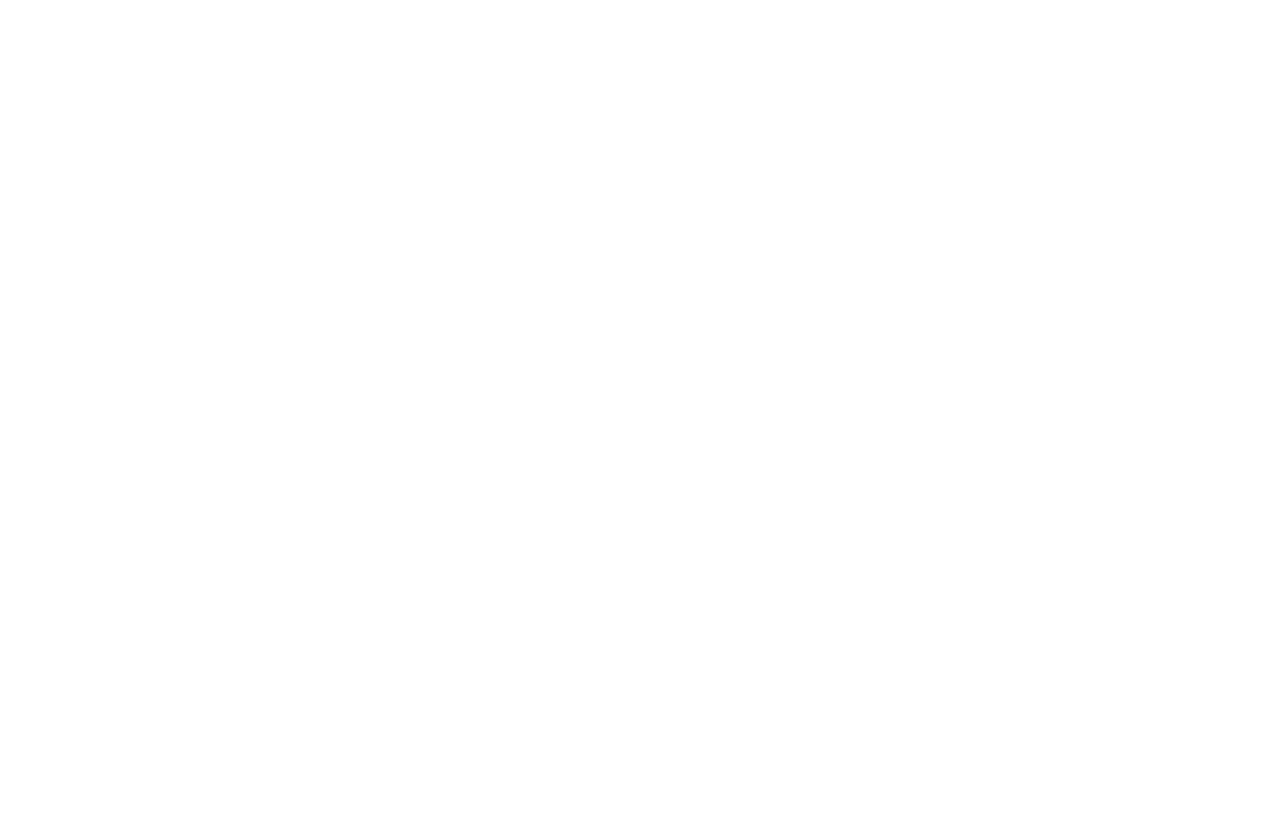
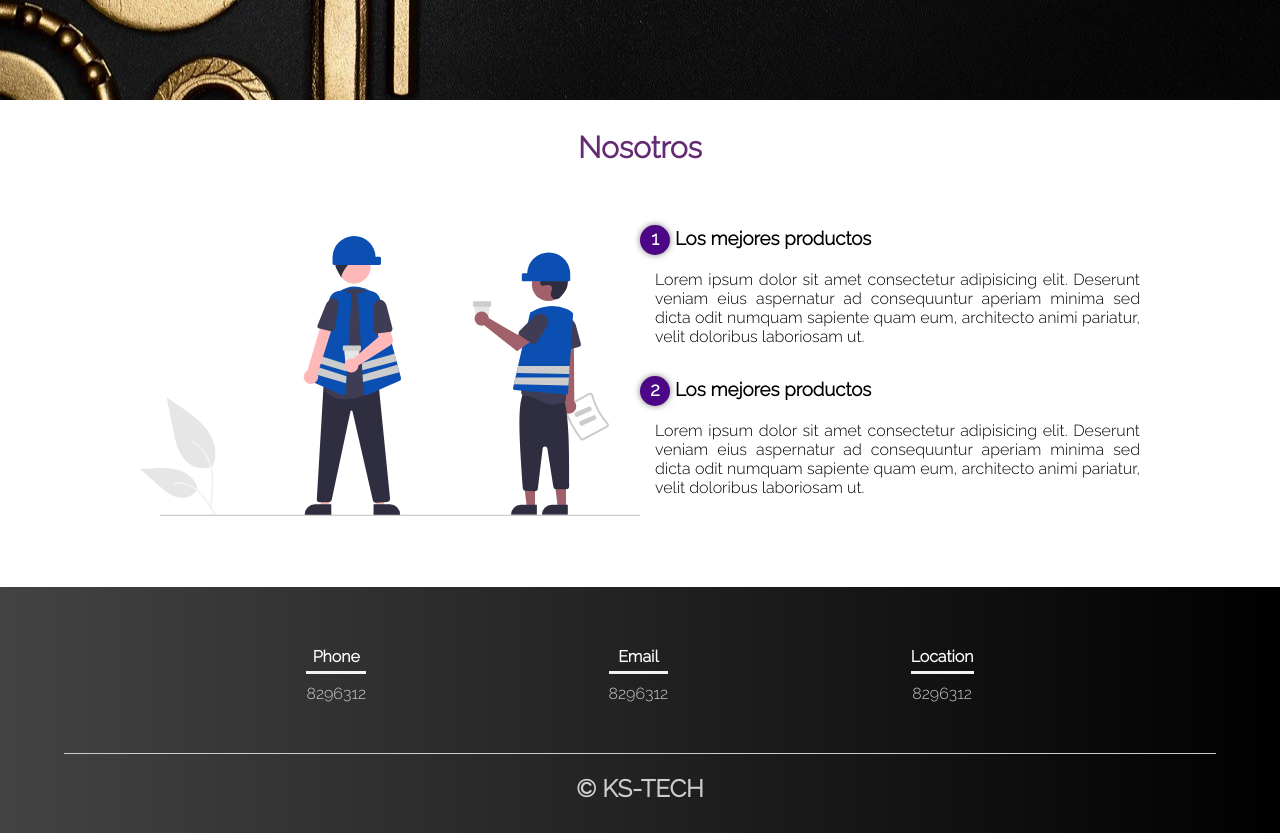
Before and after one commit to JoseVel4zquez/Trabajos, a React (Create React App) app: page /home in a window 1280 px wide. Shown: the part 500-1333 px from the top of the page. Before the commit the page ends 800 px from the top, so only its background shows below. Built offline with nearby package versions, Linux system fonts and the light colour scheme.

Commit message:
version 2.0 Beta 2

```diff
--- a/src/components/Footer.js
+++ b/src/components/Footer.js
@@ -18,7 +18,7 @@ export default function Footer(){
                 <p>8296312</p>
             </div>
         </div>
-        <h2 className="titulo-final">&copy; Ks-TECH</h2>
+        <h2 className="titulo-final">&copy; KS-TECH</h2>
     </footer>
     )
 }
--- /dev/null
+++ b/src/components/Home.js
@@ -0,0 +1,15 @@
+import React from 'react'
+import Navbar from './Navbar'
+import Nosotros from './Nosotros'
+import Footer from './Footer'
+
+export default function Home (){
+    return(
+        <div>
+            <Navbar/>
+            <Nosotros/>
+            <Footer/>
+        </div>
+
+    )
+}
--- a/src/components/Navbar.js
+++ b/src/components/Navbar.js
@@ -6,6 +6,7 @@ import { BrowserRouter as Router, Route, Link } from "react-router-dom";
 import  './functions/NavBarFunction.js'
 import './css/Navbar.css'
 import Logo from '../images/logo.png'
+import Nosotros from './Nosotros'
 
 
 export default function Navbar(){
@@ -33,6 +34,8 @@ export default function Navbar(){
                     <h2>Las mejores instalaciones </h2>
                 </div>
             </header>
+
+
         )
 
 }
--- a/src/components/Nosotros.js
+++ b/src/components/Nosotros.js
@@ -7,7 +7,7 @@ export default function Nosotros(){
     return(
         <main>
             <section className="contenedor sobre-nosotros">
-                <h2 className="titulo">Nuestro producto</h2>
+                <h2 className="titulo">Nosotros</h2>
                 <div className="contenedor-sobre-nosotros">
                     <img src={trabajadores} alt="" className="imagen-about-us"/>
                     <div className="contenido-textos">
--- a/src/components/css/footer.css
+++ b/src/components/css/footer.css
@@ -10,9 +10,10 @@ body {
 }
 
 footer{
-    background: #0B486B;  /* fallback for old browsers */
-    background: -webkit-linear-gradient(to right, #F56217, #0B486B);  /* Chrome 10-25, Safari 5.1-6 */
-    background: linear-gradient(to right, #F56217, #0B486B); /* W3C, IE 10+/ Edge, Firefox 16+, Chrome 26+, Opera 12+, Safari 7+ */
+    background: #000000;  /* fallback for old browsers */
+    background: -webkit-linear-gradient(to right, #434343, #000000);  /* Chrome 10-25, Safari 5.1-6 */
+    background: linear-gradient(to right, #434343, #000000); /* W3C, IE 10+/ Edge, Firefox 16+, Chrome 26+, Opera 12+, Safari 7+ */
+
     padding: 60px 0 30px 0;
     margin: auto;
     overflow: hidden;
@@ -32,7 +33,7 @@ footer{
 
 .content-foo h4{
     color: #fff;
-    border-bottom: 3px solid #000000;
+    border-bottom: 3px solid #f2f2f2;
     padding-bottom: 5px;
     margin-bottom: 10px;
 }
--- a/src/components/functions/NavBarFunction.js
+++ b/src/components/functions/NavBarFunction.js
@@ -1,6 +1,8 @@
+window.onload=function(){
     let boton = document.getElementById('icono')
     let enlaces = document.getElementById('enlaces')
     let contador =0
+    if(boton){
         boton.addEventListener('click', function(){
             if(contador == 0){
                 enlaces.className = ('enlaces dos')
@@ -20,3 +22,5 @@ window.addEventListener('resize', function(){
                 enlaces.className =('enlaces uno')
             }
         })
+    }
+}
--- a/src/index.js
+++ b/src/index.js
@@ -1,10 +1,10 @@
 import React from 'react'
 import ReactDom from 'react-dom'
+import Home from './components/Home'
 
-import Nosotros from  './components/Nosotros'
 
 
 
 const  container = document.getElementById('root')
 
-ReactDom.render(<Nosotros />, container)
+ReactDom.render(<Home />, container)
```
Lines whose indentation alone changed are shown as unchanged.
